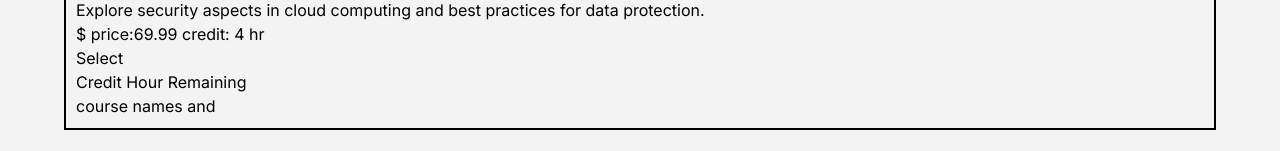
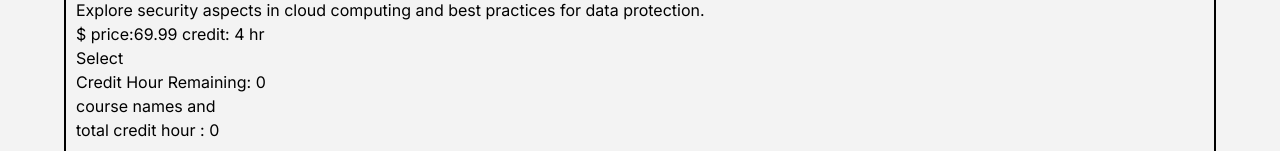
Before and after one commit to orpon95/course_regi_react, a React (Vite) app: page / in a window 1280 px wide. Shown: the part 3530-3681 px from the top of the page. Before the commit the page ends 3660 px from the top, so only its background shows below. Built offline with nearby package versions, Linux system fonts and the light colour scheme.

Commit message:
added total credit and remainig credit number when clicking select button

```diff
--- a/src/component/cart/cart.jsx
+++ b/src/component/cart/cart.jsx
@@ -4,19 +4,21 @@ import React from 'react';
 import PropTypes from 'prop-types';
 import { list } from 'postcss';
 
-const Cart = ({titles}) => {
+const Cart = ({titles , totalRemainingCredits,totalCount }) => {
     console.log(titles)
     return (
         <div className='bg-white shadow-lg p-4 '>
-            <h1>Credit Hour Remaining</h1>
+            <h1>Credit Hour Remaining: {totalRemainingCredits} </h1>
             <h2>course names and</h2>
 
 
               {
                 titles.map(title =>(
-                    <li>{title.title}</li>
+                    <li key={title.id}>{title.title}</li>
                 ))
               }
+
+              <h3>total credit hour : {totalCount}</h3>
 
         </div>
     );
@@ -24,6 +26,10 @@ const Cart = ({titles}) => {
 
 Cart.propTypes = {
     titles:PropTypes.array,
+    totalCount:PropTypes.number,
+    totalRemainingCredits:PropTypes.number,
+
+
 
 };
 
--- a/src/component/courses/courses.jsx
+++ b/src/component/courses/courses.jsx
@@ -9,6 +9,8 @@ function Courses() {
 
 
   const [titles, setTitles] = useState([]);
+  const [totalCount, setCount] = useState(0);
+  const [totalRemainingCredits, setCredits] = useState(0);
 
   useEffect(() => {
     fetch("./courses.json")
@@ -16,9 +18,34 @@ function Courses() {
       .then((data) => setCourses(data));
   }, []);
 
+
+
   const handleSelectAction = (course)=>{
+    const isPresent = titles.find( title => title.id == course.id)
+    let count = course.credit_hour
+    if(isPresent){
+       return alert("already enlisted this course")
+    }
+    else{
+        titles.forEach(title =>{
+            count = count + title.credit_hour;
 
-    setTitles([...titles,course]);
+
+        } )
+        const remainingCredits = 20 - count;
+        if (count > 20){
+           return  alert("No remaining credits!!!!")
+        }
+        else{
+            setCredits(remainingCredits)
+        setCount(count)
+
+        setTitles([...titles,course]);
+        }
+
+
+    }
+
   }
 //   console.log(titles);
 
@@ -31,7 +58,7 @@ function Courses() {
           }
         </div>
         <div className="w-[25%]">
-           <Cart titles={titles}  ></Cart>
+           <Cart titles={titles} totalCount ={totalCount}  totalRemainingCredits = {totalRemainingCredits} ></Cart>
         </div>
       </div>
     </>
```
